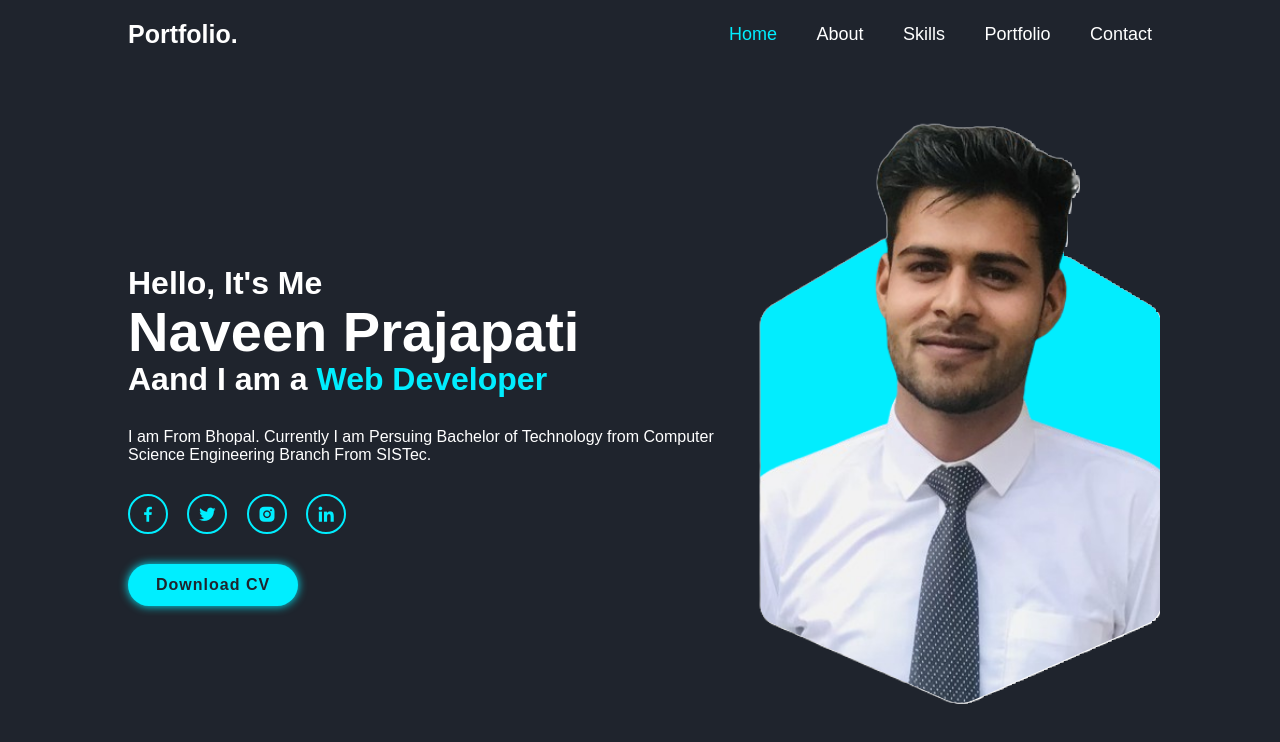
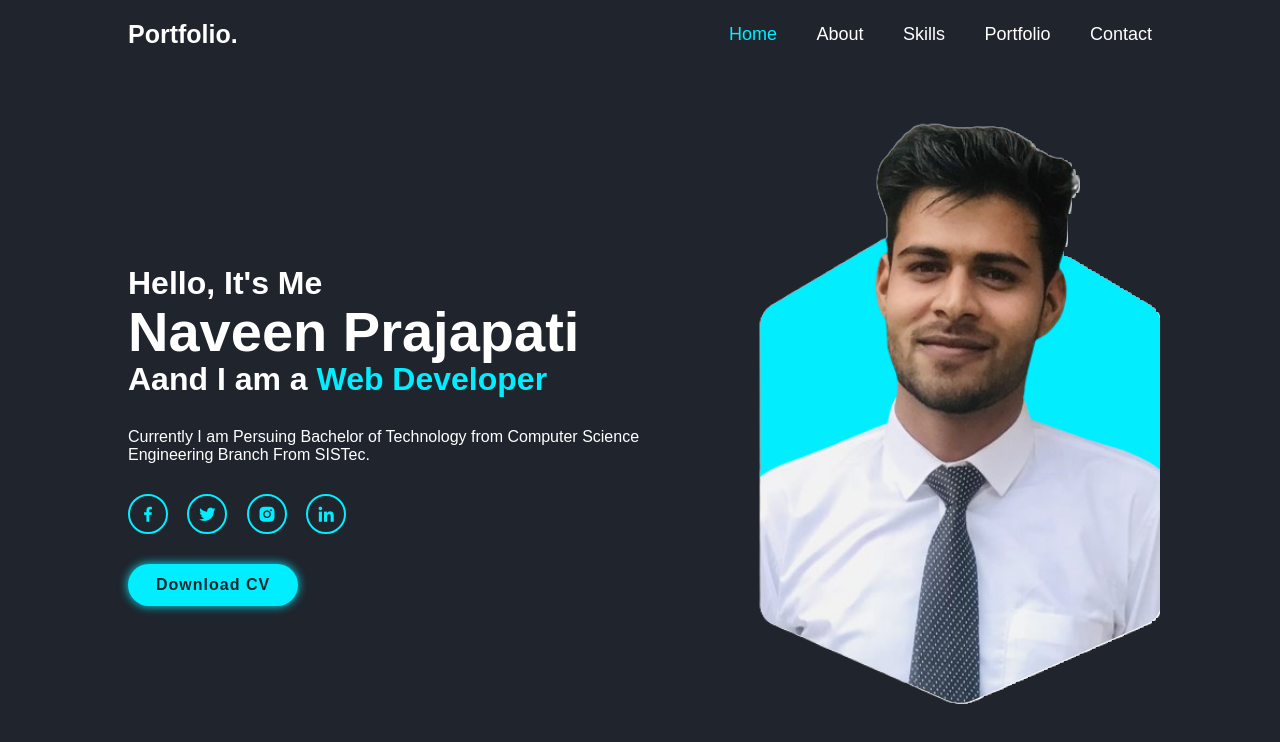
Before and after one commit to naveenprajapati12/My_Portfolio, a plain HTML site: page index.html in a window 1280 px wide. Drawn offline with nearby package versions, Linux system fonts and the light colour scheme; a script that the page names is missing.

Commit message:
Update index.html

```diff
--- a/index.html
+++ b/index.html
@@ -27,7 +27,7 @@
             <h3>Hello, It's Me</h3>
             <h1>Naveen Prajapati</h1>
             <h3>Aand I am a <span> Web Developer</span></h3>
-            <p> I am From Bhopal. Currently I am Persuing Bachelor of Technology  from Computer Science Engineering Branch From SISTec.</p>
+            <p> Currently I am Persuing Bachelor of Technology  from Computer Science Engineering Branch From SISTec.</p>
             <div class="social-media">
                 <a href="#" style="--i:7"><i class='bx bxl-facebook'></i></a>
                 <a href="#" style="--i:8"><i class='bx bxl-twitter'></i></a>
```
